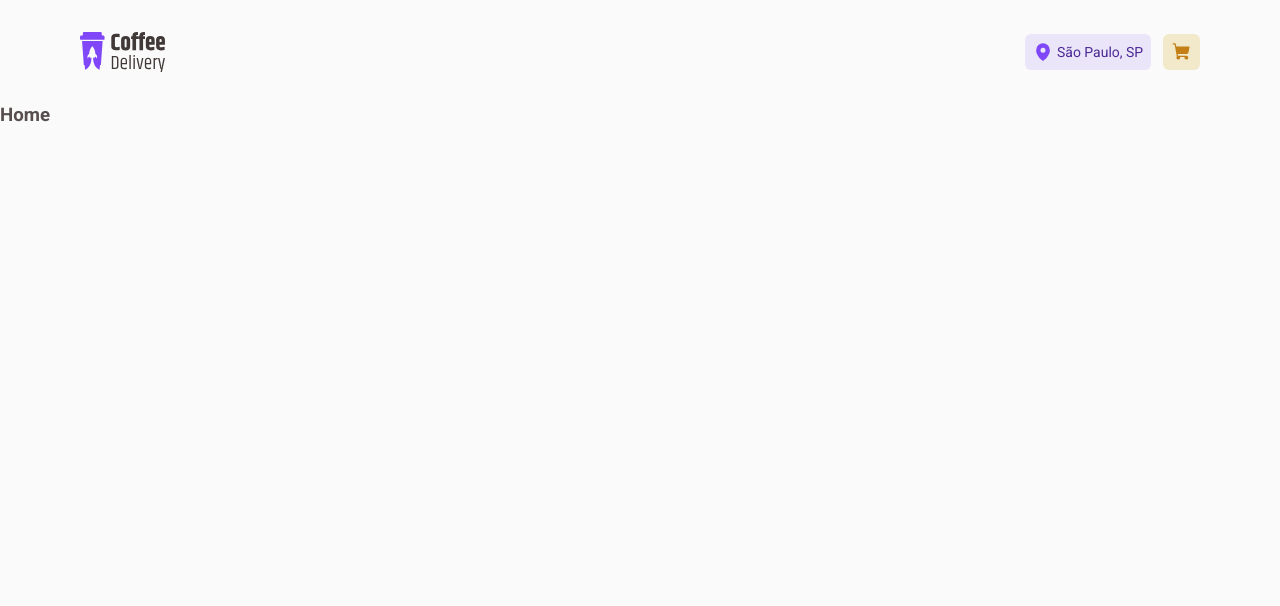
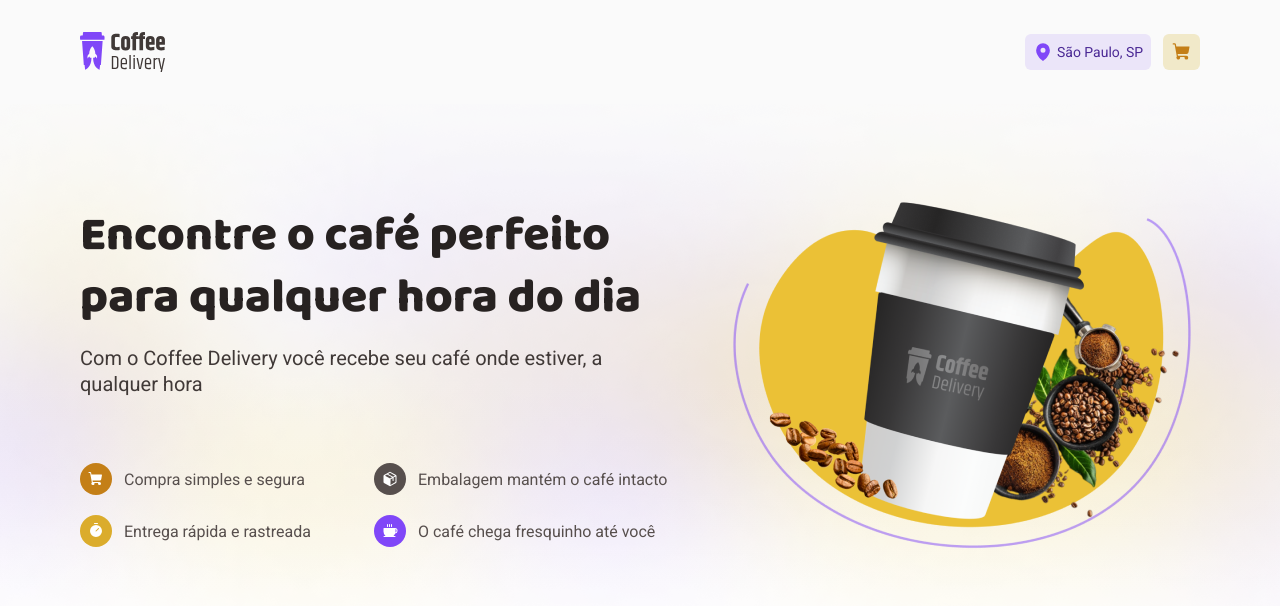
Before and after one commit to felipe-gomes-vicente/coffee-delivery, a React (Vite) app: page / in a window 1280 px wide. Shown: the top 606 px of the page. Built offline with nearby package versions, Linux system fonts and the light colour scheme.

Commit message:
created component Typography, InfoWithIconand and component of the Home Intro

```diff
--- a/package.json
+++ b/package.json
@@ -11,6 +11,7 @@
   },
   "dependencies": {
     "phosphor-react": "^1.4.1",
+    "polished": "^4.2.2",
     "react": "^18.2.0",
     "react-dom": "^18.2.0",
     "react-router-dom": "^6.14.1",
--- /dev/null
+++ b/src/components/InfoWithIcon/index.tsx
@@ -0,0 +1,17 @@
+import { InfoWithIconContainer, IconContainer } from "./styles";
+import { ReactNode } from "react";
+
+interface BenefitItemProps {
+  icon: ReactNode;
+  text: string | ReactNode;
+  iconBg: string;
+}
+
+export function InfoWithIcon({ icon, text, iconBg }: BenefitItemProps) {
+  return (
+    <InfoWithIconContainer>
+      <IconContainer iconBg={iconBg}>{icon}</IconContainer>
+      {typeof text === "string" ? <p>{text}</p> : text}
+    </InfoWithIconContainer>
+  );
+}
--- /dev/null
+++ b/src/components/InfoWithIcon/styles.ts
@@ -0,0 +1,24 @@
+import styled from "styled-components";
+
+export const InfoWithIconContainer = styled.div`
+  display: flex;
+  align-items: center;
+  gap: 0.75rem;
+`;
+
+interface IconsContainerProps {
+  iconBg: string;
+}
+
+export const IconContainer = styled.div<IconsContainerProps>`
+  width: 2rem;
+  height: 2rem;
+  border-radius: 50%;
+
+  background: ${({ iconBg }) => iconBg};
+  color: ${({ theme }) => theme.colors["base-white"]};
+
+  display: flex;
+  align-items: center;
+  justify-content: center;
+`;
--- /dev/null
+++ b/src/components/Typography.ts
@@ -0,0 +1,30 @@
+import styled from "styled-components";
+
+interface TitleTextProps {
+  size?: "xl" | "l" | "m" | "s" | "xs";
+  color?: "title" | "subtitle" | "text";
+  weight?: string | number;
+}
+
+interface RegularTextProps {
+  size?: "l" | "m" | "s";
+  color?: "text" | "subtitle" | "label";
+  weight?: string | number;
+}
+
+export const TitleText = styled.h1<TitleTextProps>`
+  color: ${({ theme, color }) => theme.colors[`base-${color ?? "title"}`]};
+  font-size: ${({ theme, size }) =>
+    theme.textSizes[`title-title-${size ?? "m"}`]};
+  font-family: ${({ theme }) => theme.fonts.title};
+  line-height: 130%;
+  font-weight: ${({ weight }) => weight ?? 800};
+`;
+
+export const RegularText = styled.p<RegularTextProps>`
+  color: ${({ theme, color }) => theme.colors[`base-${color ?? "text"}`]};
+  font-size: ${({ theme, size }) =>
+    theme.textSizes[`text-regular-${size ?? "m"}`]};
+  line-height: 130%;
+  font-weight: ${({ weight }) => weight ?? 400};
+`;
--- /dev/null
+++ b/src/pages/Home/components/Intro/index.tsx
@@ -0,0 +1,58 @@
+import {
+  BenefitsContainer,
+  IntroContainer,
+  IntroContent,
+  IntroTitle,
+} from "./styles";
+import introImg from "../../../../assets/intro-img.png";
+import { ShoppingCart, Package, Timer, Coffee } from "phosphor-react";
+import { useTheme } from "styled-components";
+import { RegularText } from "../../../../components/Typography";
+import { InfoWithIcon } from "../../../../components/InfoWithIcon";
+
+export function Intro() {
+  const { colors } = useTheme();
+
+  return (
+    <IntroContainer>
+      <IntroContent className="container">
+        <div>
+          <section>
+            <IntroTitle size="xl">
+              Encontre o café perfeito para qualquer hora do dia
+            </IntroTitle>
+            <RegularText as="h3" size="l" color="subtitle">
+              Com o Coffee Delivery você recebe seu café onde estiver, a
+              qualquer hora
+            </RegularText>
+          </section>
+
+          <BenefitsContainer>
+            <InfoWithIcon
+              iconBg={colors["brand-yellow-dark"]}
+              icon={<ShoppingCart weight="fill" />}
+              text="Compra simples e segura"
+            />
+            <InfoWithIcon
+              iconBg={colors["base-text"]}
+              icon={<Package weight="fill" />}
+              text="Embalagem mantém o café intacto"
+            />
+            <InfoWithIcon
+              iconBg={colors["brand-yellow"]}
+              icon={<Timer weight="fill" />}
+              text="Entrega rápida e rastreada"
+            />
+            <InfoWithIcon
+              iconBg={colors["brand-purple"]}
+              icon={<Coffee weight="fill" />}
+              text="O café chega fresquinho até você"
+            />
+          </BenefitsContainer>
+        </div>
+
+        <img src={introImg} />
+      </IntroContent>
+    </IntroContainer>
+  );
+}
--- /dev/null
+++ b/src/pages/Home/components/Intro/styles.ts
@@ -0,0 +1,43 @@
+import styled from "styled-components";
+import { rgba } from "polished";
+
+import introBackgroundImg from "../../../../assets/intro-background.png";
+import { TitleText } from "../../../../components/Typography";
+
+export const IntroContainer = styled.section`
+  width: 100%;
+  height: 34rem;
+
+  background: ${({ theme }) => `url(${introBackgroundImg}) no-repeat center,
+      linear-gradient(
+        0deg,
+        ${theme.colors["base-white"]} 0%,
+        ${rgba(theme.colors["base-background"], 0.2)} 50%,
+        ${theme.colors["base-background"]} 100%
+      )`};
+  background-size: cover;
+
+  display: flex;
+  align-items: center;
+  justify-content: center;
+`;
+
+export const IntroContent = styled.div`
+  width: 100%;
+  display: flex;
+  align-items: center;
+  justify-content: space-between;
+  gap: 3.5rem;
+`;
+
+export const IntroTitle = styled(TitleText)`
+  margin-bottom: 1rem;
+`;
+
+export const BenefitsContainer = styled.div`
+  width: 100%;
+  display: grid;
+  grid-template-columns: 1fr 1fr;
+  row-gap: 1.25rem;
+  margin-top: 4.125rem;
+`;
--- a/src/pages/Home/index.tsx
+++ b/src/pages/Home/index.tsx
@@ -1,5 +1,10 @@
+import { Intro } from "./components/Intro";
+import { HomeContainer } from "./styles";
+
 export function HomePage() {
   return (
-    <h3>Home</h3>
+    <HomeContainer>
+      <Intro />
+    </HomeContainer>
   );
 }
--- /dev/null
+++ b/src/pages/Home/styles.ts
@@ -0,0 +1,5 @@
+import styled from "styled-components";
+
+export const HomeContainer = styled.div`
+  margin-bottom: 9.8rem;
+`;
```
Also changed, not shown: 1 other file (tests, documents, lock files or other folders).
